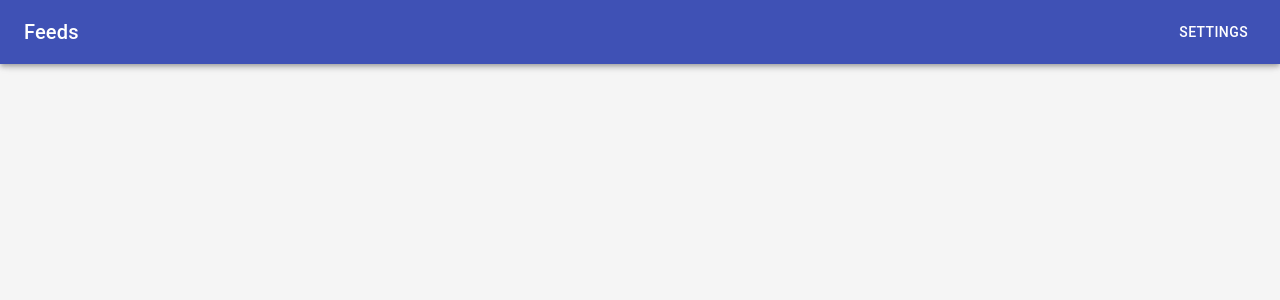
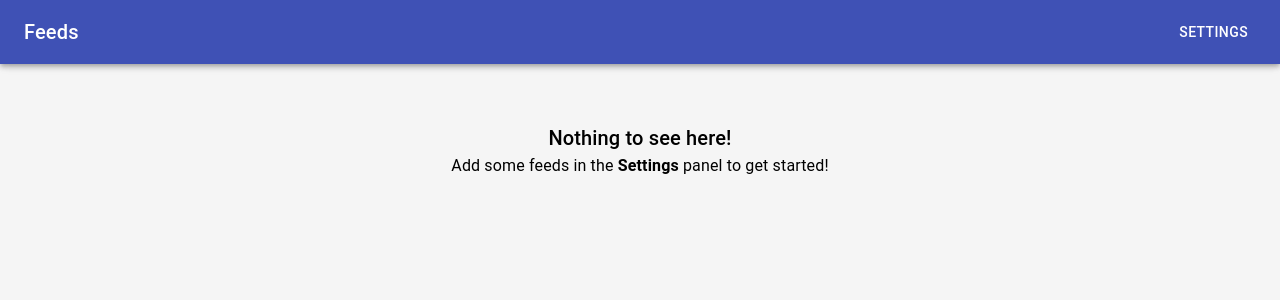
Before and after one commit to mcataford/rss-reader, a React (Vite) app: page / in a window 1280 px wide. Shown: the top 300 px of the page. Built offline with nearby package versions, Linux system fonts and the light colour scheme.

Commit message:
Small quality of life improvements (#13)
* wip: swanky page title

* wip: empty feed message

* wip: add margin

```diff
--- a/src/FeedsPanel.tsx
+++ b/src/FeedsPanel.tsx
@@ -1,5 +1,6 @@
 import React, { ReactNode } from 'react'
 import Box from '@material-ui/core/Box'
+import Typography from '@material-ui/core/Typography'
 import Card from '@material-ui/core/Card'
 import { makeStyles } from '@material-ui/core/styles'
 
@@ -40,19 +41,36 @@ function ItemCard(props: CardProps): ReactNode {
     )
 }
 
+function NoItemsNotice(): ReactNode {
+    return (
+        <Box
+            alignSelf="center"
+            display="flex"
+            flexDirection="column"
+            alignItems="center"
+            mt="50px"
+        >
+            <Typography variant="h6">Nothing to see here!</Typography>
+            <Typography>
+                Add some feeds in the <strong>Settings</strong> panel to get
+                started!
+            </Typography>
+        </Box>
+    )
+}
+
 export default function FeedsPanel(props: Props): ReactNode {
     const { feeds } = props
 
     const flattenedItems = sortFeedItemsByDate(feeds)
 
+    const cardList = flattenedItems.map((item) => (
+        <ItemCard {...item} key={`feed_item_${item.title.replace(' ', '_')}`} />
+    ))
+
     return (
         <Box display="flex" flexDirection="column">
-            {flattenedItems.map((item) => (
-                <ItemCard
-                    {...item}
-                    key={`feed_item_${item.title.replace(' ', '_')}`}
-                />
-            ))}
+            {cardList.length > 0 ? cardList : <NoItemsNotice />}
         </Box>
     )
 }
--- a/src/index.html
+++ b/src/index.html
@@ -1,5 +1,6 @@
 <html>
     <head>
+        <title>🏴‍☠️  Yet Another RSS Reader 🏴‍☠️</title>
         <meta name="viewport" content="width=device-width, initial-scale=1">
     </head>
 
```
